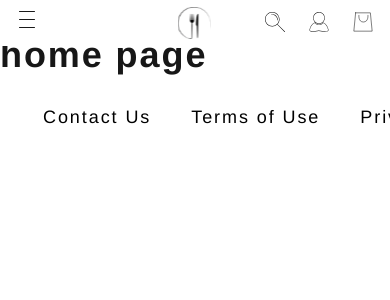
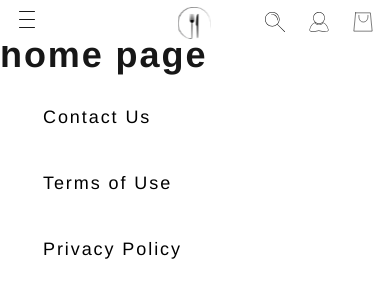
Before and after one commit to keren-elbaz-m/epicure_client, a Next.js app: page / in a window 390 px wide. Shown: the top 300 px of the page. Built offline with nearby package versions, Linux system fonts and the light colour scheme.

Commit message:
Fix PR comments and adjust footer styling for mobile
Applied requested PR feedback.
Updated footer layout to stack links vertically on mobile view.

```diff
--- a/src/app/assets/styles/footer.module.scss
+++ b/src/app/components/Footer/Footer.module.scss
@@ -42,8 +42,13 @@
 }
 .footerLinks {
   display: flex;
-  flex-direction: row;
-  gap: 40px;
+  flex-direction: column;
+  gap:8px;
+
+  @media (min-width: 769px) {
+    flex-direction: row;
+    gap: 40px;
+  }
 }
 
 .footerLink {
@@ -58,6 +63,7 @@
   padding: 20px 0;
   white-space: nowrap;
 
+
   a {
     color: #000;
     text-decoration: none;
--- a/src/app/components/footer/Footer.tsx
+++ b/src/app/components/footer/Footer.tsx
@@ -3,7 +3,7 @@ import { navbarFooterLinks } from "@/app/data/link";
 import { useScreenType } from "@/app/hooks/useScreenType";
 import { screenType } from "@/app/types";
 import Link from "next/link";
-import styles from "@/app/assets/styles/footer.module.scss";
+import styles from "@/app/components/Footer/Footer.module.scss";
 
 export default function Footer() {
   const screen = useScreenType();
--- a/src/app/layout.tsx
+++ b/src/app/layout.tsx
@@ -1,8 +1,8 @@
 import type { Metadata } from "next";
 import { Geist, Geist_Mono } from "next/font/google";
 import "./globals.css";
-import Navbar from "./components/navbar/components/Navbar/Navbar";
-import Footer from "@/app/components/footer/Footer";
+import Navbar from "@/app/components/navbar/components/Navbar/Navbar";
+import Footer from "@/app/components/Footer/Footer";
 
 
 const geistSans = Geist({
```
